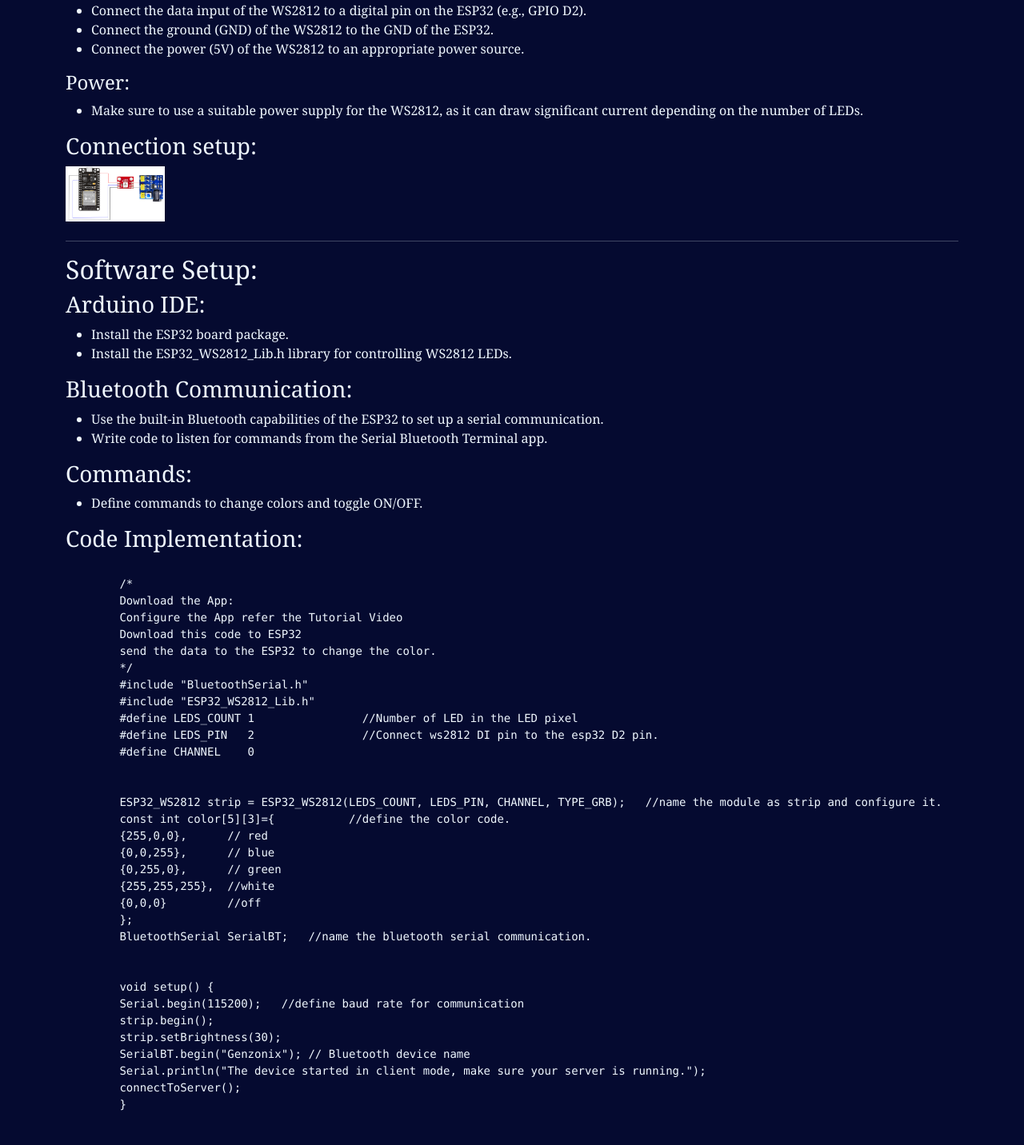
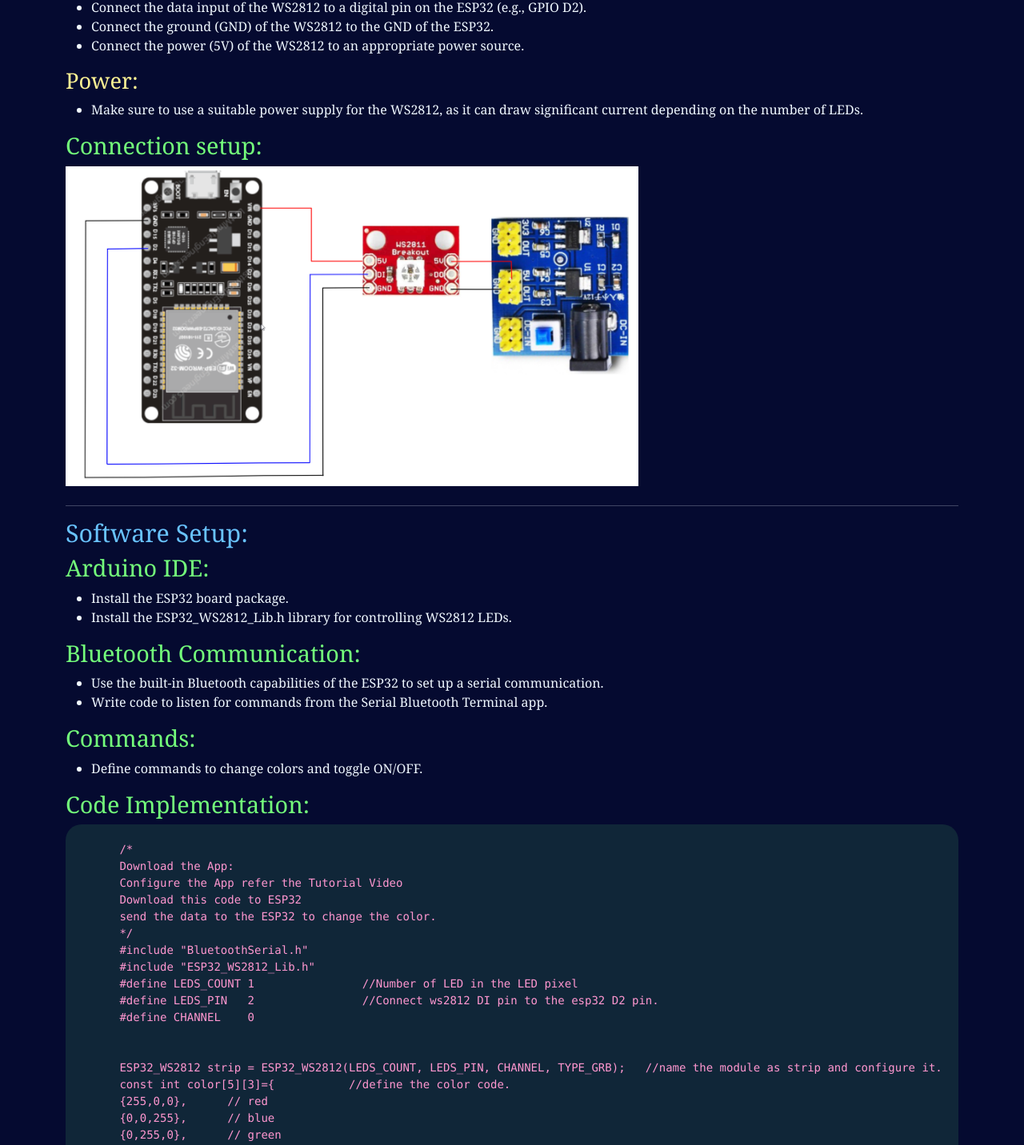
Before and after one commit to GenZonix-Lab/Genzonix, a React (Vite) app: page /Gzxp24001 in a window 1280 px wide. Shown: the part 768-2200 px from the top of the page at 80% size. Built offline with nearby package versions, Linux system fonts and the light colour scheme; no server answers; what aws-amplify would draw is missing.

Commit message:
project ui change

```diff
--- a/src/App.css
+++ b/src/App.css
@@ -46,7 +46,7 @@ a:hover{
 .container-fluid{
   align-items: baseline !important;
 }
-.img-fluid {
+.img {
   max-width: calc(2.5*(3vh + 2vw));
   height: auto;
 }
@@ -96,6 +96,31 @@ button:hover{
 .title h3{
   font-size: calc(10% + 1vw + 2.5vh);
   font-weight: bolder;
+}
+
+.docs h1{
+  font-size: calc(10% + 1vw + 3vh);
+  font-weight: bolder;
+}
+.docs h2 {
+  font-weight: 500;
+  font-size: calc(80% + 0.15*5vw + 1vh);
+  color: rgb(105, 195, 255);
+}
+.docs h3 {
+  font-weight: 400;
+  font-size: calc(70% + 0.15*5vw + 1vh);
+  color: rgb(116, 255, 123);
+}
+.docs h4 {
+  font-weight: 300;
+  font-size: calc(60% + 0.15*5vw + 1vh);
+  color: rgb(255, 244, 148);
+}
+.docs pre {
+  color: rgb(255, 151, 208);
+  background-color: #1b44427e;
+  border-radius: 20px;
 }
 .Explore_btn{
   background-color: #f0f8ff;
--- a/src/application/NavigationHeader.jsx
+++ b/src/application/NavigationHeader.jsx
@@ -14,7 +14,7 @@ const NavigationHeader = () => {
             <NavLink to={"/"}>
             <img
                 src={logo}
-                className="img-fluid"
+                className="img"
                 alt="Logo"
                 title="Website_logo"
 
```
